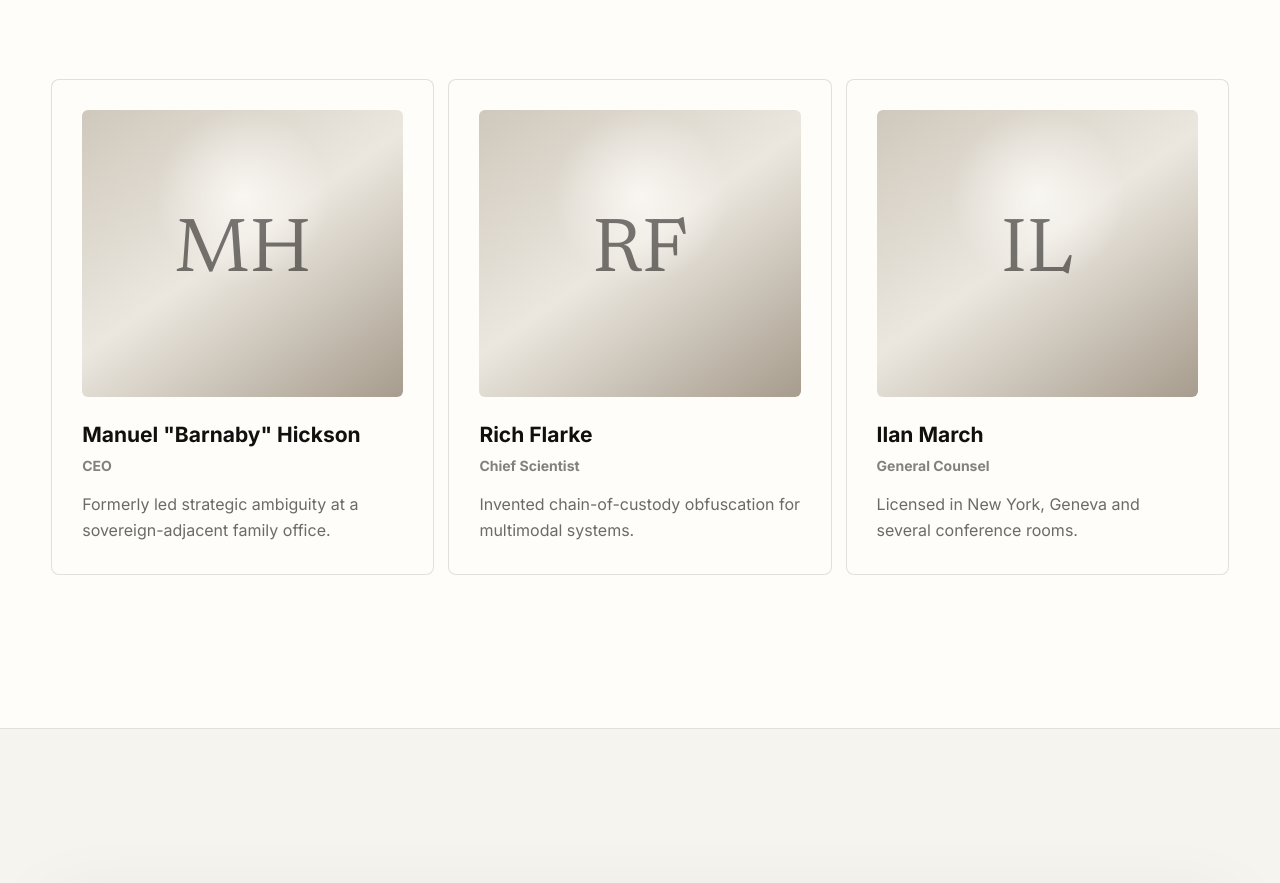
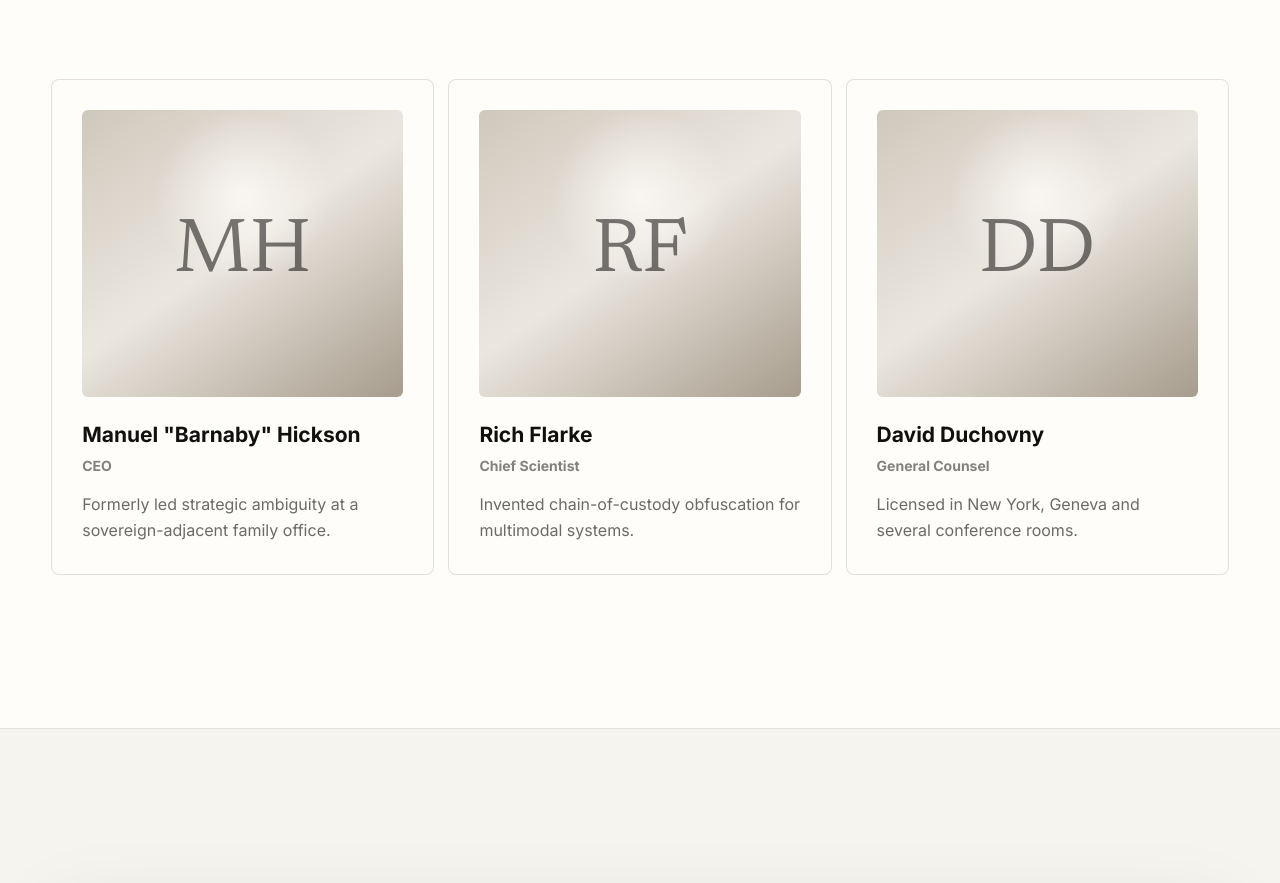
Before and after one commit to richardcharlesclarke/boomboom-labs, a plain HTML site: page index.html in a window 1280 px wide. Shown: the part 6055-6938 px from the top of the page. Drawn offline with Linux system fonts and the light colour scheme; animation ran at ten frames a second.

Commit message:
Rename general counsel profile

```diff
--- a/index.html
+++ b/index.html
@@ -248,8 +248,8 @@
               <span>Invented chain-of-custody obfuscation for multimodal systems.</span>
             </article>
             <article class="leader reveal">
-              <div class="leader-portrait">IL</div>
-              <h3>Ilan March</h3>
+              <div class="leader-portrait">DD</div>
+              <h3>David Duchovny</h3>
               <p>General Counsel</p>
               <span>Licensed in New York, Geneva and several conference rooms.</span>
             </article>
```
